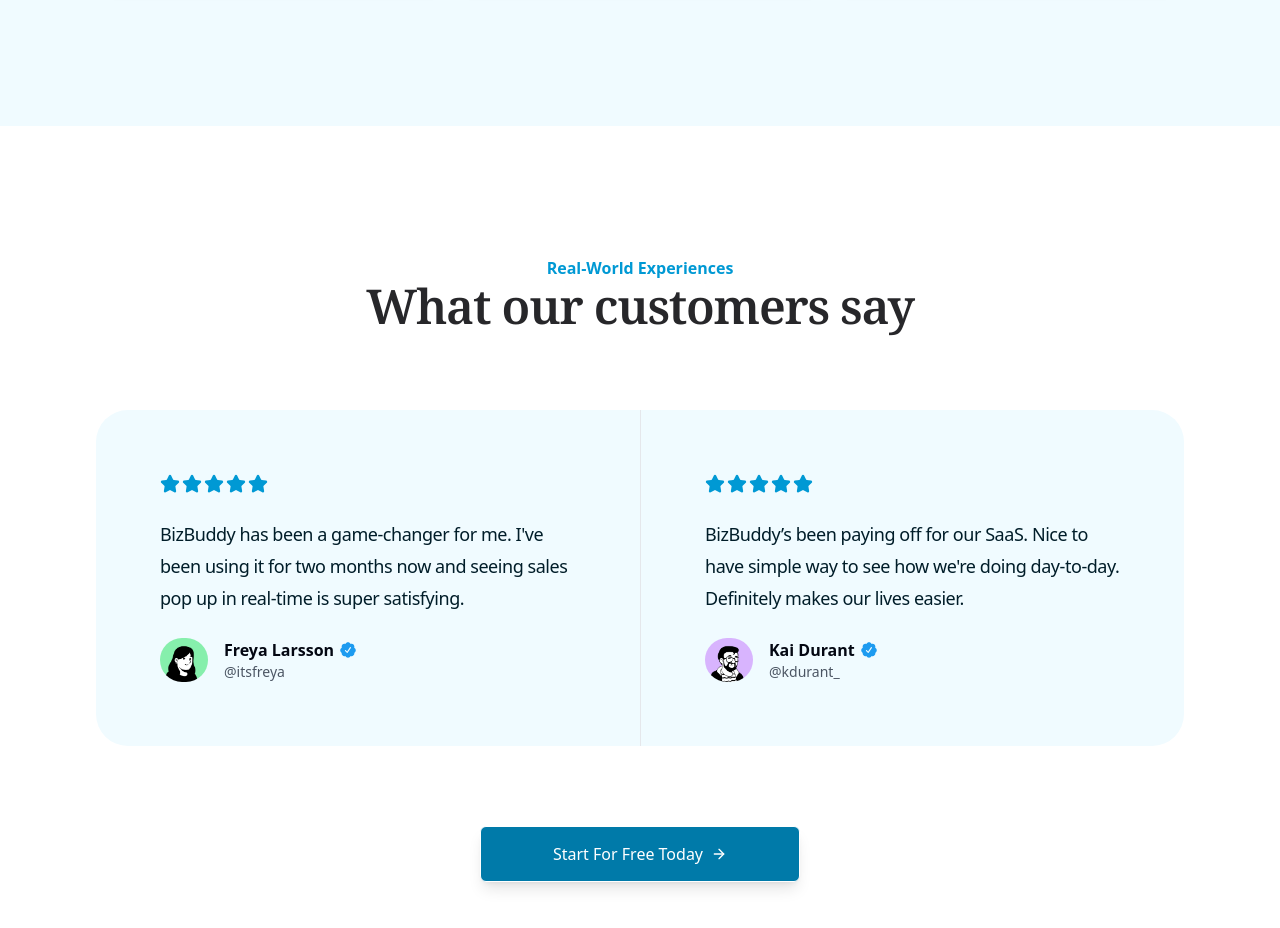
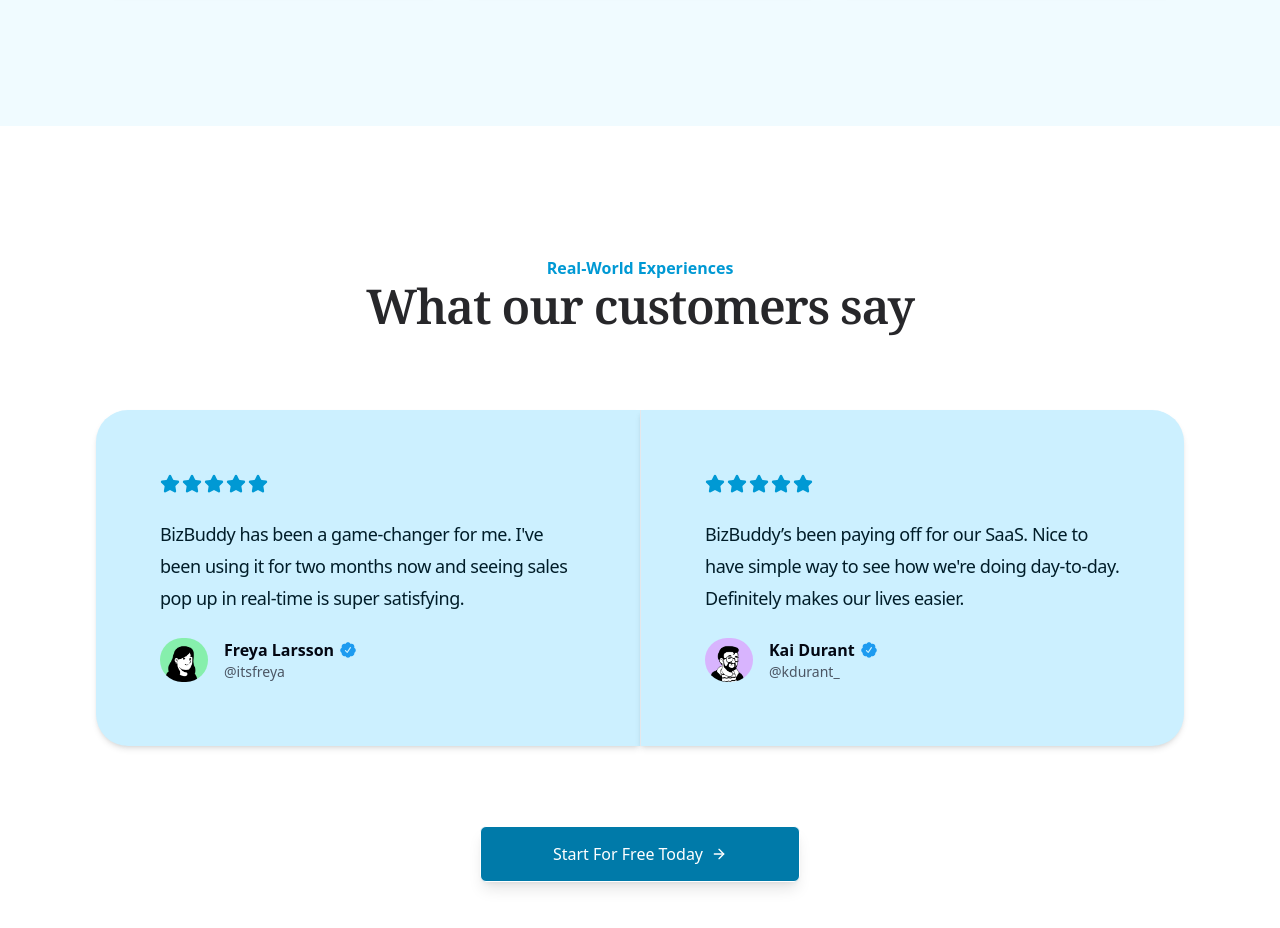
Before and after one commit to schandillia/BizBuddy, a Next.js app: page / in a window 1280 px wide. Shown: the part 2486-3414 px from the top of the page. Built offline with nearby package versions, Linux system fonts and the light colour scheme; no server answers.

Commit message:
feat(testimonials): abstract testimonials to separate component and improve visuals

```diff
--- a/src/app/(landing)/page.tsx
+++ b/src/app/(landing)/page.tsx
@@ -10,6 +10,7 @@
 import { oneDark } from "react-syntax-highlighter/dist/esm/styles/prism"
 import { Icons } from "@/components/icons"
 import brand from "@/lib/constants/brand.json"
+import Testimonials from "@/components/testimonials"
 
 const Page = () => {
   const codeSnippet = `await fetch("http://localhost:3000/api/v1/events", {
@@ -282,97 +283,8 @@
         </MaxWidthWrapper>
       </section>
 
-      <section className="relative py-24 sm:py-32 bg-white dark:bg-black">
-        <MaxWidthWrapper className="flex flex-col items-center gap-16 sm:gap-20">
-          <div>
-            <h2 className="text-center text-base/7 font-semibold text-brand-600">
-              Real-World Experiences
-            </h2>
-            <Heading className="text-center">What our customers say</Heading>
-          </div>
-
-          <div className="mx-auto grid max-w-2xl grid-cols-1 px-4 lg:mx-0 lg:max-w-none lg:grid-cols-2 divide-y lg:divide-y-0 lg:divide-x divide-gray-200 dark:divide-brand-900">
-            {/* first customer review */}
-            <div className="flex flex-auto flex-col gap-4 bg-brand-25 dark:bg-brand-800 p-6 sm:p-8 lg:p-16 rounded-t-[2rem] lg:rounded-tr-none lg:rounded-l-[2rem]">
-              <div className="flex gap-0.5 mb-2 justify-center lg:justify-start">
-                <Star className="size-5 text-brand-600 fill-brand-600 dark:text-brand-200 dark:fill-brand-200" />
-                <Star className="size-5 text-brand-600 fill-brand-600 dark:text-brand-200 dark:fill-brand-200" />
-                <Star className="size-5 text-brand-600 fill-brand-600 dark:text-brand-200 dark:fill-brand-200" />
-                <Star className="size-5 text-brand-600 fill-brand-600 dark:text-brand-200 dark:fill-brand-200" />
-                <Star className="size-5 text-brand-600 fill-brand-600 dark:text-brand-200 dark:fill-brand-200" />
-              </div>
-
-              <p className="text-base sm:text-lg lg:text-lg/8 font-medium tracking-tight text-brand-950 dark:text-gray-300 text-center lg:text-left text-pretty">
-                {brand.BRAND} has been a game-changer for me. I've been using it
-                for two months now and seeing sales pop up in real-time is super
-                satisfying.
-              </p>
-
-              <div className="flex flex-col justify-center lg:justify-start sm:flex-row items-center sm:items-start gap-4 mt-2">
-                <Image
-                  src="/user-2.png"
-                  className="rounded-full object-cover"
-                  alt="Random user"
-                  width={48}
-                  height={48}
-                />
-                <div className="flex flex-col items-center sm:items-start">
-                  <p className="font-semibold flex items-center text-gray-950 dark:text-white">
-                    Freya Larsson
-                    <Icons.verificationBadge className="size-4 inline-block ml-1.5" />
-                  </p>
-                  <p className="text-sm text-gray-600 dark:text-gray-400">
-                    @itsfreya
-                  </p>
-                </div>
-              </div>
-            </div>
-
-            {/* second customer review */}
-            <div className="flex flex-auto flex-col gap-4 bg-brand-25 dark:bg-brand-800 p-6 sm:p-8 lg:p-16 rounded-b-[2rem] lg:rounded-bl-none lg:rounded-r-[2rem]">
-              <div className="flex gap-0.5 mb-2 justify-center lg:justify-start">
-                <Star className="size-5 text-brand-600 fill-brand-600 dark:text-brand-200 dark:fill-brand-200" />
-                <Star className="size-5 text-brand-600 fill-brand-600 dark:text-brand-200 dark:fill-brand-200" />
-                <Star className="size-5 text-brand-600 fill-brand-600 dark:text-brand-200 dark:fill-brand-200" />
-                <Star className="size-5 text-brand-600 fill-brand-600 dark:text-brand-200 dark:fill-brand-200" />
-                <Star className="size-5 text-brand-600 fill-brand-600 dark:text-brand-200 dark:fill-brand-200" />
-              </div>
-
-              <p className="text-base sm:text-lg lg:text-lg/8 font-medium tracking-tight text-brand-950 dark:text-gray-300 text-center lg:text-left text-pretty">
-                {brand.BRAND}’s been paying off for our SaaS. Nice to have
-                simple way to see how we're doing day-to-day. Definitely makes
-                our lives easier.
-              </p>
-
-              <div className="flex flex-col justify-center lg:justify-start sm:flex-row items-center sm:items-start gap-4 mt-2">
-                <Image
-                  src="/user-1.png"
-                  className="rounded-full object-cover"
-                  alt="Random user"
-                  width={48}
-                  height={48}
-                />
-                <div className="flex flex-col items-center sm:items-start">
-                  <p className="font-semibold flex items-center text-gray-950 dark:text-white">
-                    Kai Durant
-                    <Icons.verificationBadge className="size-4 inline-block ml-1.5" />
-                  </p>
-                  <p className="text-sm text-gray-600 dark:text-gray-400">
-                    @kdurant_
-                  </p>
-                </div>
-              </div>
-            </div>
-          </div>
-
-          <ShinyButton
-            href="/sign-up"
-            className="relative z-10 h-14 w-full max-w-xs text-base shadow-lg transition-shadow duration-300 hover:shadow-xl"
-          >
-            Start For Free Today
-          </ShinyButton>
-        </MaxWidthWrapper>
-      </section>
+      {/* Customer feedback */}
+      <Testimonials />
     </>
   )
 }
--- /dev/null
+++ b/src/components/testimonials.tsx
@@ -0,0 +1,85 @@
+// testimonials.tsx
+import { Heading } from "@/components/heading"
+import { MaxWidthWrapper } from "@/components/max-width-wrapper"
+import { Star } from "lucide-react"
+import { ShinyButton } from "@/components/shiny-button"
+import Image from "next/image"
+import { Icons } from "@/components/icons"
+import brand from "@/lib/constants/brand.json"
+import testimonialsData from "@/lib/constants/testimonials.json" // Import testimonial data
+
+interface Testimonial {
+  imageSrc: string
+  name: string
+  handle: string
+  feedback: string
+}
+
+const Testimonials = () => {
+  return (
+    <section className="relative py-24 sm:py-32 bg-white dark:bg-black">
+      <MaxWidthWrapper className="flex flex-col items-center gap-16 sm:gap-20">
+        <div>
+          <h2 className="text-center text-base/7 font-semibold text-brand-600">
+            Real-World Experiences
+          </h2>
+          <Heading className="text-center">What our customers say</Heading>
+        </div>
+
+        <div className="mx-auto grid max-w-2xl grid-cols-1 px-4 lg:mx-0 lg:max-w-none lg:grid-cols-2 divide-y lg:divide-y-0 lg:divide-x divide-gray-200 dark:divide-brand-900">
+          {testimonialsData.map((testimonial: Testimonial, index: number) => (
+            <div
+              key={index}
+              className={`flex flex-auto flex-col gap-4 bg-brand-100 dark:bg-brand-800 shadow-md p-6 sm:p-8 lg:p-16 ${
+                index === 0
+                  ? "rounded-t-[2rem] lg:rounded-tr-none lg:rounded-l-[2rem]"
+                  : "rounded-b-[2rem] lg:rounded-bl-none lg:rounded-r-[2rem]"
+              }`}
+            >
+              <div className="flex gap-0.5 mb-2 justify-center lg:justify-start">
+                {[...Array(5)].map((_, i) => (
+                  <Star
+                    key={i}
+                    className="size-5 text-brand-600 fill-brand-600 dark:text-brand-200 dark:fill-brand-200"
+                  />
+                ))}
+              </div>
+
+              <p className="text-base sm:text-lg lg:text-lg/8 font-medium tracking-tight text-brand-950 dark:text-gray-300 text-center lg:text-left text-pretty">
+                {testimonial.feedback}
+              </p>
+
+              <div className="flex flex-col justify-center lg:justify-start sm:flex-row items-center sm:items-start gap-4 mt-2">
+                <Image
+                  src={testimonial.imageSrc}
+                  className="rounded-full object-cover"
+                  alt={testimonial.name}
+                  width={48}
+                  height={48}
+                />
+                <div className="flex flex-col items-center sm:items-start">
+                  <p className="font-semibold flex items-center text-gray-950 dark:text-white">
+                    {testimonial.name}
+                    <Icons.verificationBadge className="size-4 inline-block ml-1.5" />
+                  </p>
+                  <p className="text-sm text-gray-600 dark:text-gray-400">
+                    @{testimonial.handle}
+                  </p>
+                </div>
+              </div>
+            </div>
+          ))}
+        </div>
+
+        <ShinyButton
+          href="/sign-up"
+          className="relative z-10 h-14 w-full max-w-xs text-base shadow-lg transition-shadow duration-300 hover:shadow-xl"
+        >
+          Start For Free Today
+        </ShinyButton>
+      </MaxWidthWrapper>
+    </section>
+  )
+}
+
+export default Testimonials
--- /dev/null
+++ b/src/lib/constants/testimonials.json
@@ -0,0 +1,14 @@
+[
+  {
+    "imageSrc": "/user-2.png",
+    "name": "Freya Larsson",
+    "handle": "itsfreya",
+    "feedback": "BizBuddy has been a game-changer for me. I've been using it for two months now and seeing sales pop up in real-time is super satisfying."
+  },
+  {
+    "imageSrc": "/user-1.png",
+    "name": "Kai Durant",
+    "handle": "kdurant_",
+    "feedback": "BizBuddy’s been paying off for our SaaS. Nice to have simple way to see how we're doing day-to-day. Definitely makes our lives easier."
+  }
+]
```
